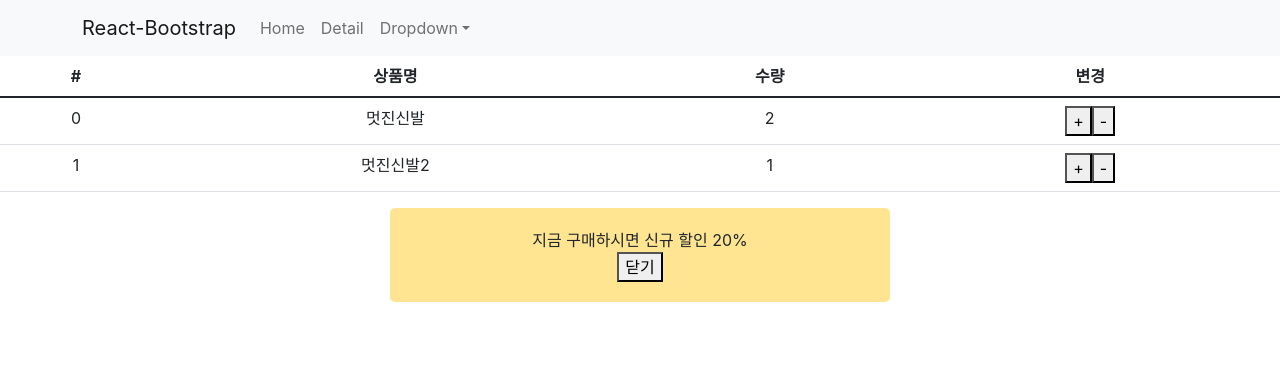
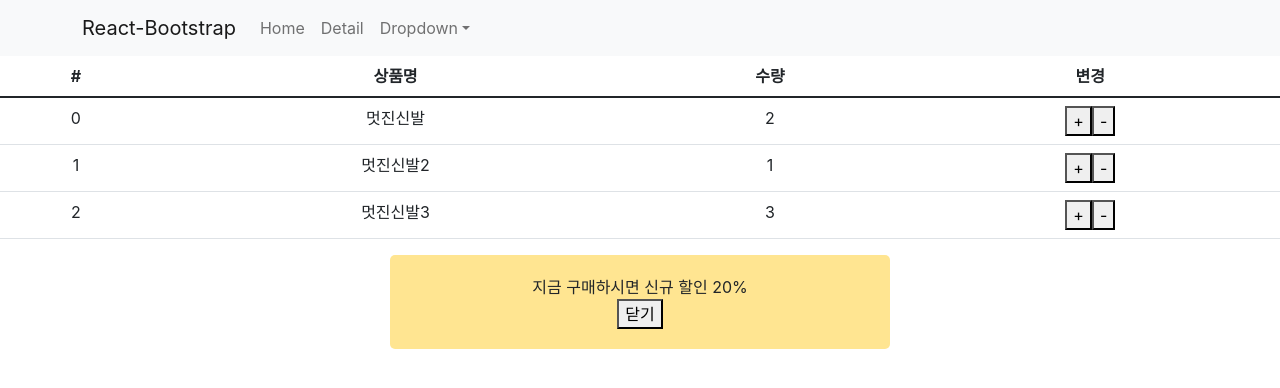
Before and after one commit to wlrhkdgus1/react-project, a React (Create React App) app in the folder shop/: page /cart in a window 1280 px wide. Shown: the top 388 px of the page. Built offline with nearby package versions, Linux system fonts and the light colour scheme.

Commit message:
21 11 09 Str

```diff
--- a/shop/src/index.js
+++ b/shop/src/index.js
@@ -26,7 +26,8 @@ function reducer2(state = alert초기값, 액션){
 
 let 초기값 =  [
   { id:0, name : '멋진신발' , quan : 2},
-  { id:1, name : '멋진신발2' , quan : 1}
+  { id:1, name : '멋진신발2' , quan : 1},
+  { id:2, name : '멋진신발3' , quan : 3}
 ];
 
 function reducer(state = 초기값, 액션){
```
